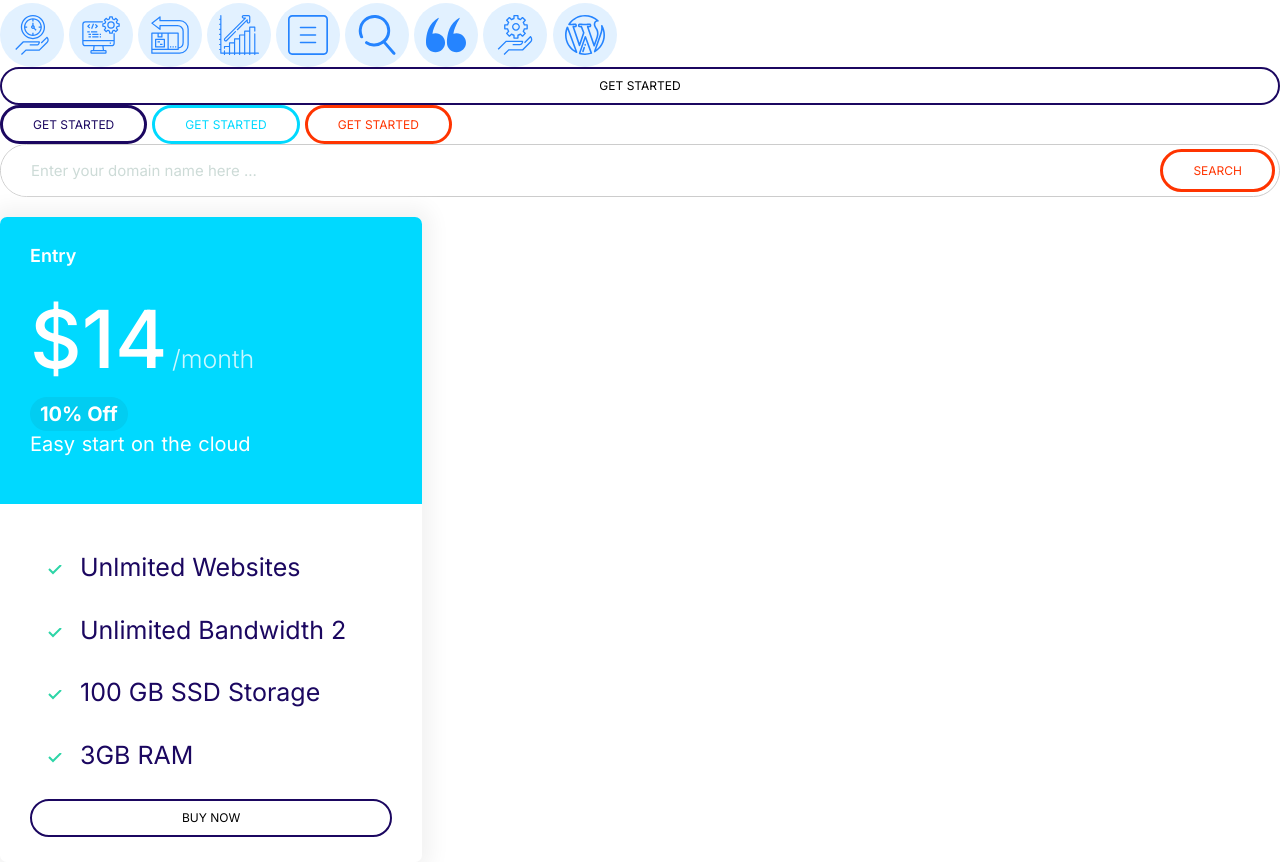
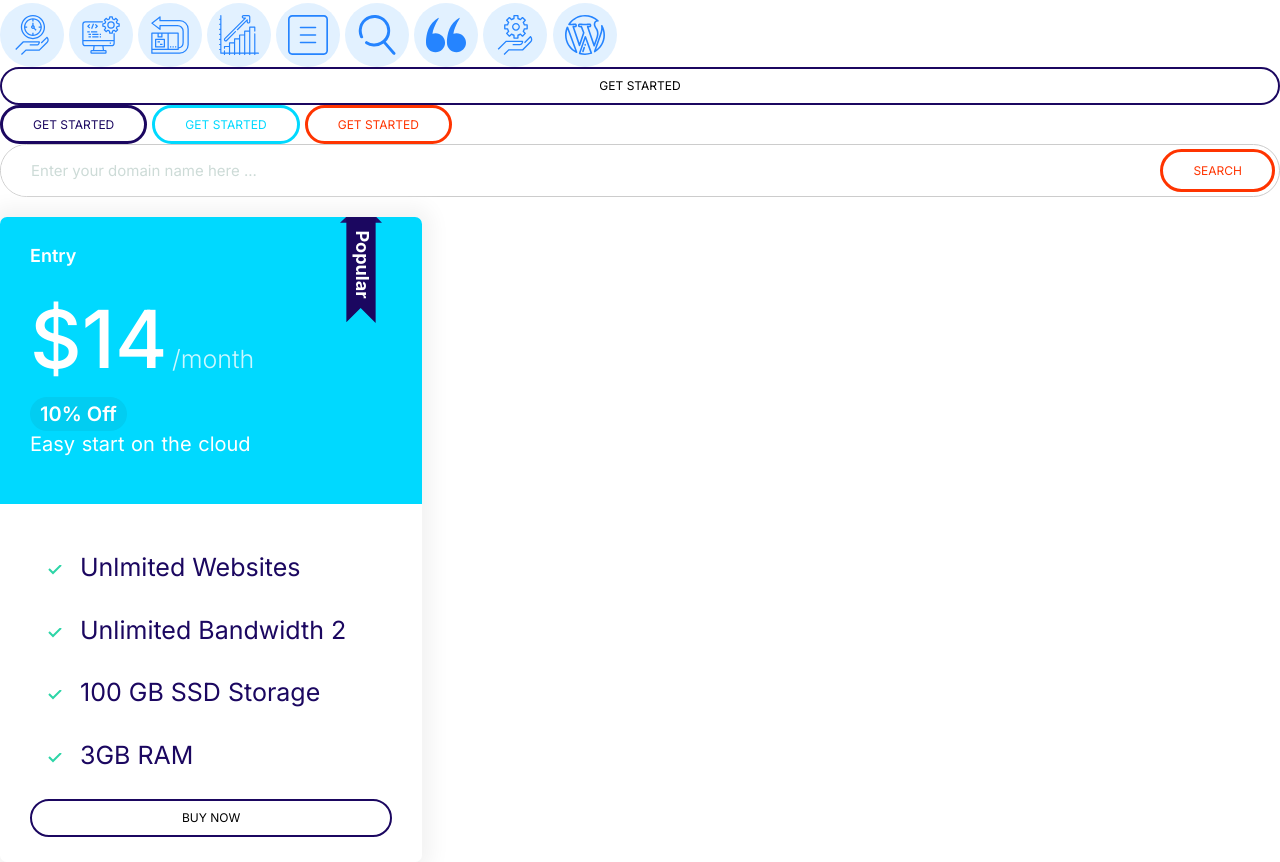
Before and after one commit to inaeon/cloudHostingProject, a plain HTML site: page index.html in a window 1280 px wide. Shown: the part 643-1505 px from the top of the page. Drawn offline with Linux system fonts and the light colour scheme.

Commit message:
popular flag on card component

```diff
--- a/css/styles.css
+++ b/css/styles.css
@@ -108,6 +108,7 @@ a {
 .card--secondary .badges--secondary {
   background-color: #02cdf1;
   padding: 0.5rem 1rem;
+  font-weight: 600;
 }
 
 @media and (min-width: 1024px) {
@@ -278,6 +279,7 @@ a {
 .card__header,
 .card__body {
   padding: 2.5rem 3rem;
+  position: relative;
 }
 
 .card--secondary {
@@ -306,7 +308,7 @@ a {
   opacity: 0.8;
   font-size: 2.5rem;
   font-weight: 300;
-  margin-right: 10rem;
+  margin-right: 5rem;
 }
 
 .plan__description {
@@ -315,6 +317,14 @@ a {
   font-weight: 400;
 }
 
+.card__popular {
+  width: 10%;
+  height: auto;
+  position: absolute;
+  right: 4rem;
+  top: 0px;
+}
+
 @media screen and (min-width: 1024px) {
   .card {
     width: 33vw;
--- a/index.html
+++ b/index.html
@@ -106,6 +106,11 @@
   <div class="plan">
     <div class="card">
       <header class="card__header card--secondary">
+        <img
+          class="card__popular"
+          src="/icons/popular.svg"
+          alt="popular badges"
+        />
         <h4 class="plan__heading">Entry</h4>
         <span class="plan__pricing">$14</span>
         <span class="plan__billing">/month</span>
```
Also changed, not shown: components/plans.html (+5 -0 lines), icons/popular.svg (added).
